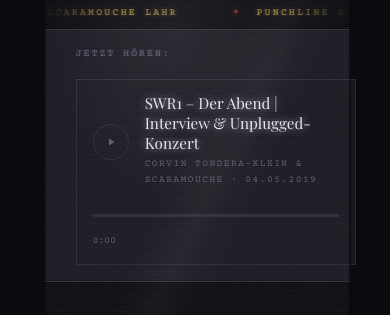
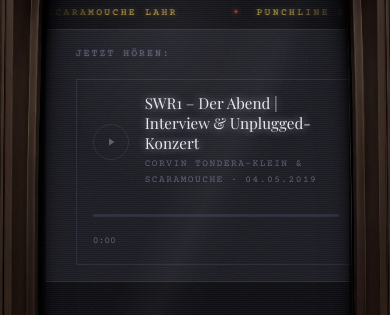
Before and after one commit to maikstyrnol-cloud/scaramouche-film-website, a plain HTML site: page public/blog/index.html in a window 390 px wide. Shown: the part 162-477 px from the top of the page. Drawn offline with nearby package versions, Linux system fonts and the light colour scheme; a web font is replaced by a local one.

Commit message:
update tv frame and columns home page for phone

```diff
--- a/public/assets/site.css
+++ b/public/assets/site.css
@@ -186,7 +186,7 @@
    curved screen opening (which a straight 9-slice border-image can't represent) pixel-accurate
    at any size, since background-size:100% 100% scales both axes independently to fit. */
 .crt-frame{position:fixed;inset:0;z-index:40000;pointer-events:none;
-  background-image:url('assets/tv_bezel_full.webp');
+  background-image:url('/assets/tv_bezel_full.webp');
   background-size:100% 100%;
   background-repeat:no-repeat;
   background-position:center}
```
